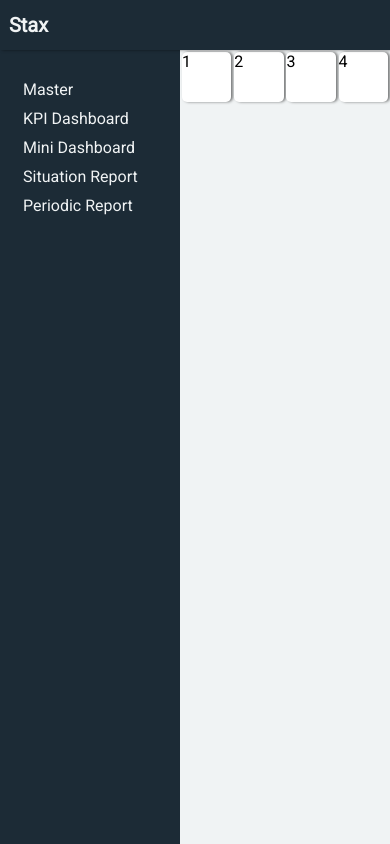
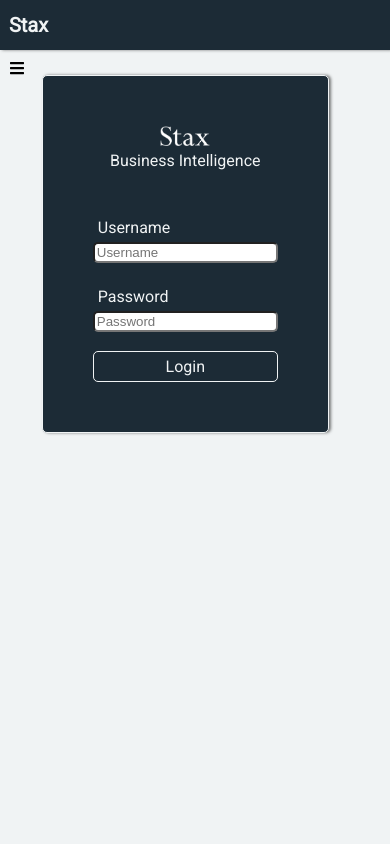
Before and after one commit to thwarakesh-zz/dashboard-demo, an Angular app: page / in a window 390 px wide. Built offline with nearby package versions, Linux system fonts and the light colour scheme.

Commit message:
dashboard sckeleton v1

```diff
--- a/src/app/app.component.html
+++ b/src/app/app.component.html
@@ -1,5 +1,8 @@
 <app-navbar></app-navbar>
-<app-side-menu *ngIf="loggedIn"></app-side-menu>
+<i class="fas fa-bars"></i>
+<div class="sidemenu">
+  <app-side-menu *ngIf="loggedIn"></app-side-menu>
+</div>
 <app-login *ngIf="!loggedIn"></app-login>
 <div class="dashboard">
   <app-dashboard *ngIf="loggedIn"></app-dashboard>
--- a/src/app/app.component.scss
+++ b/src/app/app.component.scss
@@ -2,3 +2,26 @@
   padding-top: 50px;
   padding-left: 180px;
 }
+
+svg {
+  display: none;
+}
+
+@media screen and (max-width: 992px) {
+  svg {
+    display: flex;
+    margin-top: 60px;
+    margin-left: 10px;
+    z-index: 1000;
+    position: fixed;
+  }
+
+  .sidemenu {
+    display: none;
+  }
+
+  .dashboard {
+    padding-top: 50px;
+    padding-left: 0px;
+  }
+}
--- a/src/app/app.component.ts
+++ b/src/app/app.component.ts
@@ -7,12 +7,12 @@ import { AuthService } from './auth.service';
   styleUrls: ['./app.component.scss']
 })
 export class AppComponent {
-  private loggedIn: boolean;
+  loggedIn: boolean;
   constructor(public auth:AuthService){
   }
 
   ngOnInit(){
-    this.loggedIn = true;
+    this.loggedIn = false;
     this.auth.getLoggedInStatus().subscribe(res => {
       this.loggedIn = res;
     })
--- a/src/app/dashboard/dashboard.component.scss
+++ b/src/app/dashboard/dashboard.component.scss
@@ -7,8 +7,10 @@
 
 .key-figure {
   width: 24%;
+  min-width: 200px;
   background-color: white;
   border-radius: 5px;
   height: 50px;
   box-shadow: 2px 0 3px rgba(0,0,0,.5);
+  margin-bottom: 1%;
 }
--- a/src/app/login/login.component.ts
+++ b/src/app/login/login.component.ts
@@ -7,8 +7,8 @@ import { AuthService } from '../auth.service';
   styleUrls: ['./login.component.scss']
 })
 export class LoginComponent implements OnInit {
-  private username: string;
-  private password: string;
+  username: string;
+  password: string;
 
   constructor(public auth: AuthService) { }
 
--- a/src/app/navbar/navbar.component.ts
+++ b/src/app/navbar/navbar.component.ts
@@ -7,8 +7,8 @@ import { AuthService } from '../auth.service';
   styleUrls: ['./navbar.component.scss']
 })
 export class NavbarComponent implements OnInit {
-  private loggedIn: boolean;
-  private user: string;
+  loggedIn: boolean;
+  user: string;
 
   constructor(public auth: AuthService) { }
 
--- a/src/index.html
+++ b/src/index.html
@@ -8,7 +8,6 @@
   <meta name="viewport" content="width=device-width, initial-scale=1">
   <link rel="icon" type="image/x-icon" href="favicon.ico">
   <script defer src="https://use.fontawesome.com/releases/v5.0.9/js/all.js" integrity="sha384-8iPTk2s/jMVj81dnzb/iFR2sdA7u06vHJyyLlAd4snFpCl/SnyUjRrbdJsw1pGIl" crossorigin="anonymous"></script>
-  <link rel="stylesheet" href="assets/css/bootstrap-grid.min.css"
 </head>
 <body>
   <app-root></app-root>
```
